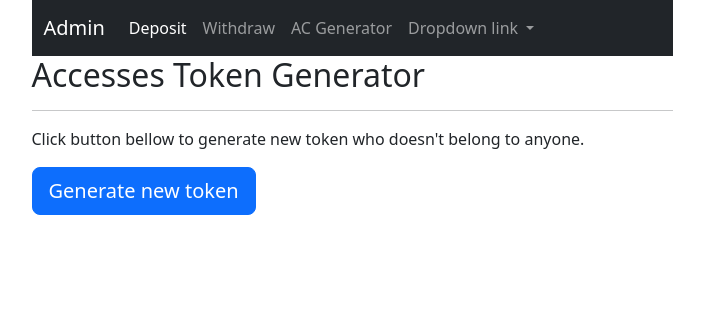
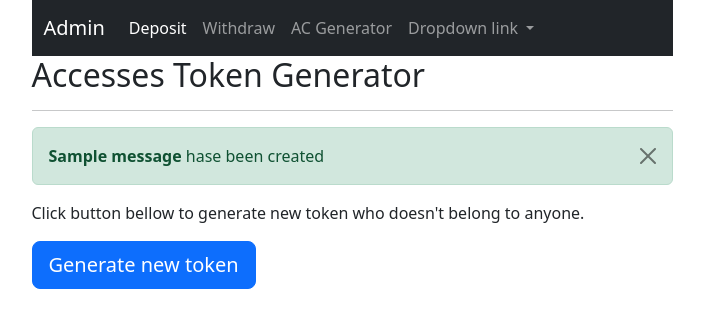
Before and after one commit to obeidarash/scam, a Django app: page /ac_generator in a window 1280 px wide. Shown: the top 328 px of the page, without its empty margins (288-992 px from the left). Run offline with Django 4.2, Linux system fonts and the light colour scheme; a user stored in the database is signed in; one stand-in notice (Sample message) is shown; some libraries are stand-ins or nearby versions.

Commit message:
avoid create duplicate Accesses Token in ac_generator.html

```diff
--- a/access_token/admin.py
+++ b/access_token/admin.py
@@ -10,4 +10,4 @@ class DepositAdmin(admin.ModelAdmin):
     autocomplete_fields = ('representative', 'user',)
     sortable_by = ('-date',)
     list_filter = ('by_superuser', 'is_used')
-    # readonly_fields = ('access_token',)
+    readonly_fields = ('access_token',)
--- a/access_token/models.py
+++ b/access_token/models.py
@@ -5,11 +5,11 @@ from users.models import User
 class AccessToken(models.Model):
     access_token = models.CharField(max_length=128, verbose_name="Access Token", null=False, blank=False)
     representative = models.ForeignKey(User, on_delete=models.CASCADE,
-                                       help_text="every user has 3 of this code as representative",
+                                       help_text="That user whom created this after deposit confirm",
                                        related_name='representative_id')
-    user = models.ForeignKey(User, on_delete=models.CASCADE, help_text="belongs to 3 different user", null=True,
+    user = models.ForeignKey(User, on_delete=models.CASCADE, help_text="user registered with this token", null=True,
                              blank=True)
-    is_used = models.BooleanField(default=False)
+    is_used = models.BooleanField(default=False, help_text='a user registered with this token')
     by_superuser = models.BooleanField(default=False, verbose_name='Create by admin',
                                        help_text="Super user Created this Accesses token manually")
     date = models.DateTimeField(verbose_name="Date", auto_now_add=True, null=True)
--- a/access_token/views.py
+++ b/access_token/views.py
@@ -3,6 +3,7 @@ from django.contrib.auth.decorators import login_required
 import uuid
 from access_token.models import AccessToken
 from django.contrib import messages
+
 
 def ac(request):
     return render(request, 'ac/ac.html', context={})
@@ -14,12 +15,16 @@ def ac_generator(request):
         return redirect('home')
 
     if request.method == "POST":
-        uid = str(uuid.uuid4().hex)[:10]
-        ac_is_exist = AccessToken.objects.filter(access_token=uid).exists()
-        if not ac_is_exist:
-            AccessToken.objects.create(access_token=uid, by_superuser=True, representative=request.user)
-            messages.success(request, f'{uid} has been created')
-            redirect('ac:ac_generator')
+        while True:
+            uid = str(uuid.uuid4().hex)[:10]
+            ac_is_exist = AccessToken.objects.filter(access_token=uid).exists()
+            # to avoid create duplicate Accesses Token
+            if not ac_is_exist:
+                AccessToken.objects.create(access_token=uid, by_superuser=True, representative=request.user)
+                messages.success(request, uid)
+                redirect('ac:ac_generator')
+                break
+
     context = {
 
     }
--- a/scam/views.py
+++ b/scam/views.py
@@ -4,12 +4,9 @@ from financial.models import Deposit
 
 
 def index(request):
-    if not request.user.is_authenticated:
-        return redirect('core:manifest')
-
     # show users accesses tokens
     # don't show accesses tokens if deposit of user isn't approve
-    access_tokens = AccessToken.objects.filter(representative=request.user)
+    access_tokens = AccessToken.objects.filter(representative=request.user, by_superuser=False)
     is_deposit_exist_approved = Deposit.objects.is_deposit_exist_approved(request.user)
 
     context = {
--- a/templates/ac/ac_generator.html
+++ b/templates/ac/ac_generator.html
@@ -9,6 +9,14 @@
 
     <h2>Accesses Token Generator</h2>
     <hr>
+    {% if messages %}
+        {% for message in messages %}
+            <div class="alert alert-success alert-dismissible fade show" role="alert">
+                <strong>{{ message }}</strong> hase been created
+                <button type="button" class="btn-close" data-bs-dismiss="alert" aria-label="Close"></button>
+            </div>
+        {% endfor %}
+    {% endif %}
     <p>Click button bellow to generate new token who doesn't belong to anyone.</p>
     <form action="{% url 'ac:ac_generator' %}" method="POST">
     {% csrf_token %}
```
Also changed, not shown: db.sqlite3.
